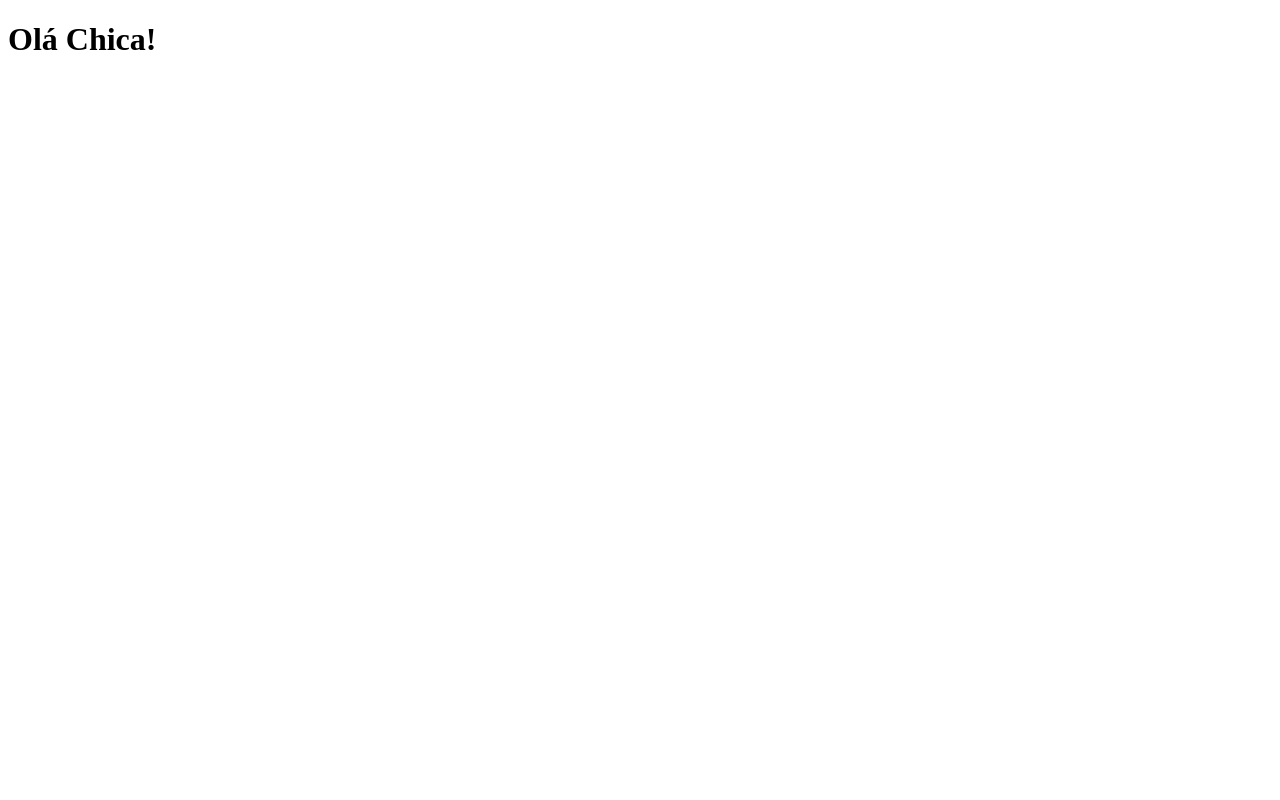
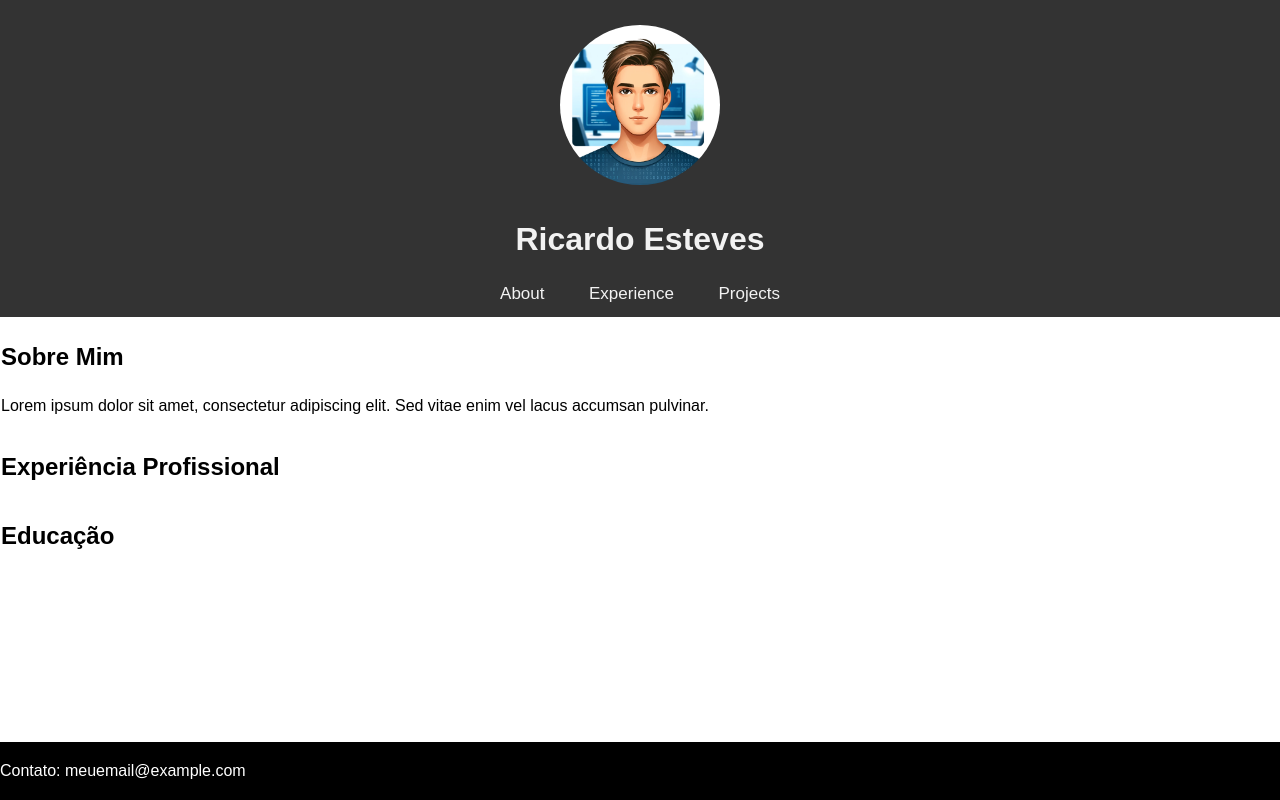
Before and after one commit to Ricardo66Esteves/Esteves_Blog, a plain HTML site: page index.html in a window 1280 px wide. Drawn offline with Linux system fonts and the light colour scheme.

Commit message:
Navigation bar

```diff
--- a/index.html
+++ b/index.html
@@ -1,9 +1,47 @@
 <!DOCTYPE html>
-<html>
+<html lang="pt-BR">
+<head>
+    <meta charset="UTF-8">
+    <meta name="viewport" content="width=device-width, initial-scale=1.0">
+    <title>Meu CV</title>
+    <link rel="stylesheet" href="style.css">
+</head>
 <body>
 
-<h1>Olá Chica!</h1>
-<p></p>
+<div class="topvar">
+	<img src="2.png" alt="Ícone" class="icon">
+	<h1 class="name">Ricardo Esteves</h1>
+	<nav>
+		<ul>
+			<li><a href="#">About</a></li>
+			<li><a href="#">Experience</a></li>
+			<li><a href="#">Projects</a></li>
+		</ul>
+	</nav>
+</div>
+
+<main>
+    <section>
+        <h2>Sobre Mim</h2>
+        <p>Lorem ipsum dolor sit amet, consectetur adipiscing elit. Sed vitae enim vel lacus accumsan pulvinar.</p>
+    </section>
+
+    <section>
+        <h2>Experiência Profissional</h2>
+        <ul>
+        </ul>
+    </section>
+
+    <section>
+        <h2>Educação</h2>
+        <ul>
+        </ul>
+    </section>
+</main>
+
+<footer>
+    <p>Contato: meuemail@example.com</p>
+</footer>
 
 </body>
 </html>
--- a/style.css
+++ b/style.css
@@ -0,0 +1,102 @@
+body {
+    font-family: Arial, sans-serif;
+    margin: 0;
+    padding: 0;
+    line-height: 1.6;
+}
+
+.topvar {
+    text-align: center;
+	background-color: #333333; */
+}
+
+nav ul {
+    list-style-type: none;
+    margin: 0;
+    padding: 0;
+
+}
+
+nav ul li {
+    display: inline-block;
+    margin: 0 10px; /* Espaçamento entre os itens */
+
+}
+
+a{
+    display: block;
+    text-decoration: none;
+    padding: 10px;
+	color: #f2f2f2;
+	font-size: 17px;
+}
+
+/* Change the color of links on hover */
+a:hover {
+  background-color: #4e4e4e;
+  color: black;
+}
+
+/* Style the links inside the navigation bar */
+.topnav nav ul {
+  float: left;
+  color: #f2f2f2;
+  text-align: center;
+  display: inline-block;
+  list-style-type: none;
+  text-decoration: none;
+  font-size: 17px;
+  margin: 10px;
+  padding: 10px;
+}
+
+
+.topnav li a:hover {
+  background-color: #4e4e4e;
+  color: black;
+}
+
+/* Add a color to the active/current link */
+.topnav li.active {
+  background-color: #4e4e4e;
+  color: white;
+}
+
+.icon {
+    border-radius: 50%;
+    width: 160px;
+    height: 160px;
+	margin-top: 25px;
+}
+.name{
+	color: #f2f2f2;
+}
+
+footer {
+  position: absolute;
+  bottom: 0;
+  width: 100%;
+  color: white;
+  background-color: black;
+  text-align: left;
+}
+main {
+    padding: 1px;
+}
+
+section {
+    margin-bottom: 30px;
+}
+
+h1, h2 {
+    margin-bottom: 5px;
+}
+
+ul {
+    list-style-type: none;
+    padding: 0;
+}
+
+li {
+    margin-bottom: 5px;
+}
```
Also changed, not shown: 2.png (added).
